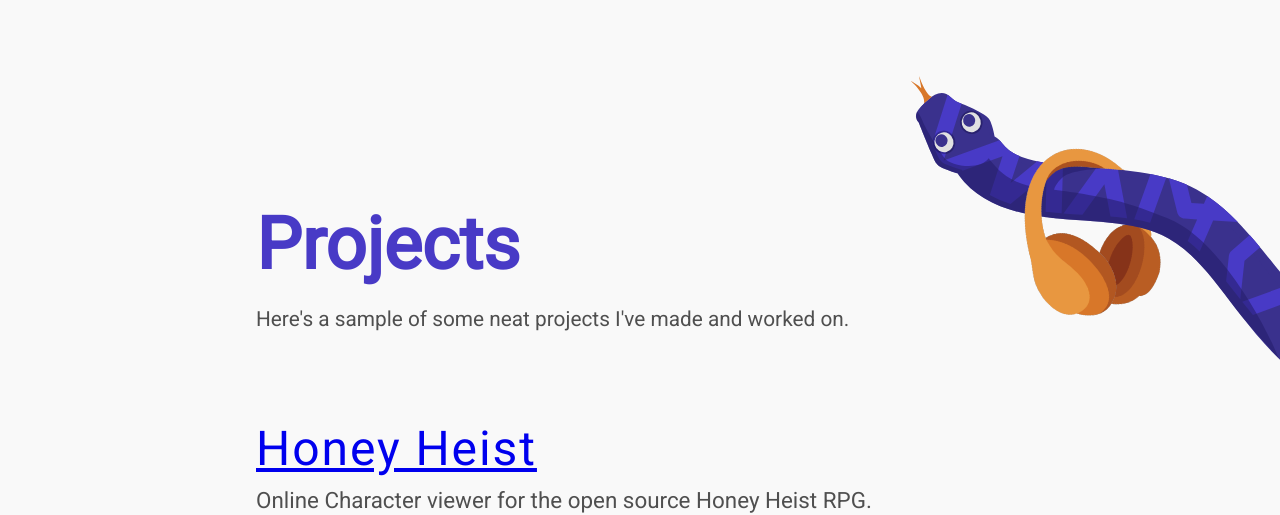
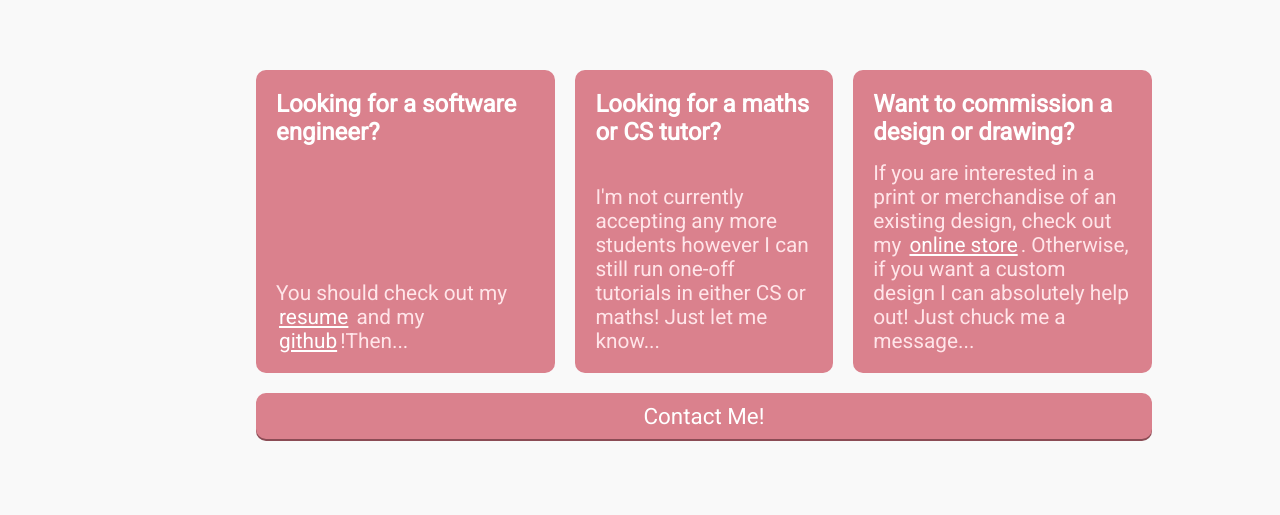
Before and after one commit to giraugh/personal-site-2021, a React (Create React App) app: page / in a window 1280 px wide. Shown: the part 756-1271 px from the top of the page. Built offline with nearby package versions, Linux system fonts and the light colour scheme.

Commit message:
Add action boxes for hire/tutor/commisions

```diff
--- a/src/components/App/App.tsx
+++ b/src/components/App/App.tsx
@@ -8,6 +8,7 @@
 import ProjectsListSection from '../ProjectsListSection/ProjectsListSection'
 import GamesHeadingSection from '../GamesHeadingSection/GamesHeadingSection'
 import GamesListSection from '../GamesListSection/GamesListSection'
+import LinksSection from '../LinksSection/LinksSection'
 
 const App: React.FC = () => {
   return (
@@ -15,6 +16,7 @@
       <ThemeProvider theme={theme}>
         <TitleSection />
         <BioSection />
+        <LinksSection />
         <ProjectsHeadingSection />
         <ProjectsListSection />
         <GamesHeadingSection />
--- /dev/null
+++ b/src/components/LinksSection/LinksSection.tsx
@@ -0,0 +1,36 @@
+import React from 'react'
+
+import { LinksContainer, Heading, ContactButton } from './LinksSectionStyle'
+import { resumeLink, githubLink, contactMailAddress, storeLink } from '../../config/links'
+
+const LinksSection: React.FC = () => {
+  return (
+    <LinksContainer>
+      <div>
+        <Heading>Looking for a software engineer?</Heading>
+        <p>
+          You should check out my <a href={resumeLink}>resume</a> and my{' '}
+          <a href={githubLink}>github</a>!<span className="opt-dv">Then...</span>
+        </p>
+      </div>
+      <div>
+        <Heading>Looking for a maths or CS tutor?</Heading>
+        <p>
+          I'm not currently accepting any more students however I can still run one-off tutorials in
+          either CS or maths! <span className="opt-dv">Just let me know...</span>
+        </p>
+      </div>
+      <div>
+        <Heading>Want to commission a design or drawing?</Heading>
+        <p>
+          If you are interested in a print or merchandise of an existing design, check out my{' '}
+          <a href={storeLink}>online store</a>. Otherwise, if you want a custom design I can
+          absolutely help out! <span className="opt-dv">Just chuck me a message...</span>
+        </p>
+      </div>
+      <ContactButton href={`mailto:${contactMailAddress}`}>Contact Me!</ContactButton>
+    </LinksContainer>
+  )
+}
+
+export default LinksSection
--- /dev/null
+++ b/src/components/LinksSection/LinksSectionStyle.ts
@@ -0,0 +1,95 @@
+import styled from 'styled-components'
+
+import BodySection from '../BodySection/BodySection'
+
+export const ContactButton = styled('a')`
+  display: inline-block;
+  padding: 5px;
+  background: ${(p) => p.theme.primaryPink};
+  color: white;
+  width: 100%;
+  text-align: center;
+  padding-top: 10px;
+  padding-bottom: 10px;
+  border-radius: 10px;
+  text-decoration: none;
+  box-shadow: 0px 2px 0px #8b4c55;
+  grid-row: 2;
+  grid-column: 1 / 4;
+  font-size: 1.4em;
+
+  @keyframes glow {
+    0% {
+      color: #da808d;
+    }
+    100% {
+      color: #ae5864;
+    }
+  }
+
+  &:hover {
+    animation-name: glow;
+    animation-duration: 1s;
+    animation-direction: alternate;
+    animation-iteration-count: infinite;
+    animation-timing-function: ease-in-out;
+  }
+
+  @media (max-width: 750px) {
+    grid-column: span 1;
+    grid-row: 4;
+  }
+`
+
+export const LinksContainer = styled(BodySection)`
+  display: grid;
+  grid-auto-flow: column;
+  column-gap: 20px;
+  row-gap: 20px;
+  width: 90%;
+  min-height: 250px;
+  font-family: ${(p) => p.theme.primaryFont};
+  padding-bottom: 20px;
+
+  @media (max-width: 750px) {
+    grid-template-columns: 1fr;
+    grid-auto-flow: row;
+    margin-bottom: 130px;
+
+    .opt-dv {
+      display: none;
+    }
+  }
+
+  > div {
+    background: ${(p) => p.theme.primaryPink};
+    padding: 20px;
+    border-radius: 10px;
+    display: flex;
+    flex-direction: column;
+    align-items: center;
+    justify-content: space-between;
+
+    p {
+      margin-top: 0.7em;
+      color: #ffe5e9;
+      font-size: 1.3em;
+
+      & > a[href] {
+        color: white;
+        padding-left: 3px;
+        padding-right: 3px;
+
+        &:hover {
+          opacity: 0.7;
+        }
+      }
+    }
+  }
+`
+
+export const Heading = styled.h2`
+  color: white;
+  font-size: 1.5em;
+  font-family: ${(p) => p.theme.primaryFont};
+`
--- /dev/null
+++ b/src/config/links.ts
@@ -0,0 +1,5 @@
+export const resumeLink =
+  'https://drive.google.com/file/d/1u6UoSsEBk9zjqBOLg4MVTYfqV_b6yL_m/view?usp=sharing'
+export const githubLink = 'https://github.com/giraugh'
+export const contactMailAddress = 'ebreakey+contact@gmail.com'
+export const storeLink = 'https://www.redbubble.com/people/Giraugh/shop'
```
